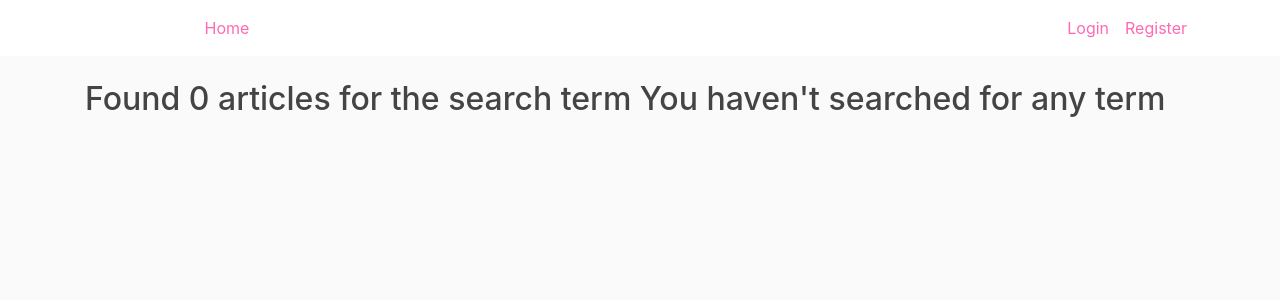
After one commit to vsidera/V-Projects, a Django app: page /search/ in a window 1280 px wide. The commit adds this page. Shown: the top 300 px of the page. Run offline with Django 3.2, Linux system fonts and the light colour scheme; some libraries are stand-ins or nearby versions.

Commit message:
implement search functionality

```diff
--- a/projapp/models.py
+++ b/projapp/models.py
@@ -11,6 +11,11 @@ class Post(models.Model):
     description = models.TextField(blank=True)
     profile = models.ForeignKey('Profile', on_delete=models.CASCADE)
     created_on = models.DateTimeField(auto_now_add=True)
+
+    @classmethod
+    def search_by_title(cls,search_term):
+        news = cls.objects.filter(title__icontains=search_term)
+        return news
 
 
 class Profile(models.Model):
--- /dev/null
+++ b/projapp/templates/projapp/search.html
@@ -0,0 +1,25 @@
+{%extends 'projapp/base.html'%}
+{% block content %}
+<div class="container">
+
+  <div class="row">
+    {% if articles%}
+      <h2>Found {{ articles|length }} of searched term {{message}}</h2>
+    {% else %}
+      <h2> Found 0 articles for the search term {{message}}</h2>
+    {% endif %}
+
+  </div>
+
+  <div class="row">
+
+  {% if articles %}
+    {% for article in articles %}
+      <div class="col-sm-6 col-md-3">
+          <h5>{{article.title}}</h5>
+      </div>
+    {% endfor %}
+  {% endif %}
+  </div>
+</div>
+{% endblock %}
--- a/projapp/urls.py
+++ b/projapp/urls.py
@@ -1,4 +1,5 @@
 from django.urls import path
+from django.conf.urls import url
 from . import views
 from .views import (PostDetailView,PostDeleteView)
 
@@ -7,4 +8,5 @@ urlpatterns = [
     path('post/<int:pk>/', PostDetailView.as_view(), name='post-detail'),
     path('post/new/', views.new_post, name='post-create'),
     path('post/<int:pk>/delete/', PostDeleteView.as_view(), name='post-delete'),
+    url(r'^search/', views.search_results, name='search_results')
 ]
--- a/projapp/views.py
+++ b/projapp/views.py
@@ -38,3 +38,16 @@ class PostDeleteView(LoginRequiredMixin, UserPassesTestMixin, DeleteView):
         if self.request.user == post.profile.user:
             return True
         return False
+
+def search_results(request):
+
+    if 'article' in request.GET and request.GET["article"]:
+        search_term = request.GET.get("article")
+        searched_articles = Post.search_by_title(search_term)
+        message = f"{search_term}"
+
+        return render(request, 'projapp/search.html',{"message":message,"articles": searched_articles})
+
+    else:
+        message = "You haven't searched for any term"
+        return render(request, 'projapp/search.html',{"message":message})
```
Also changed, not shown: projapp/templates/projapp/home.html (+15 -0 lines).
